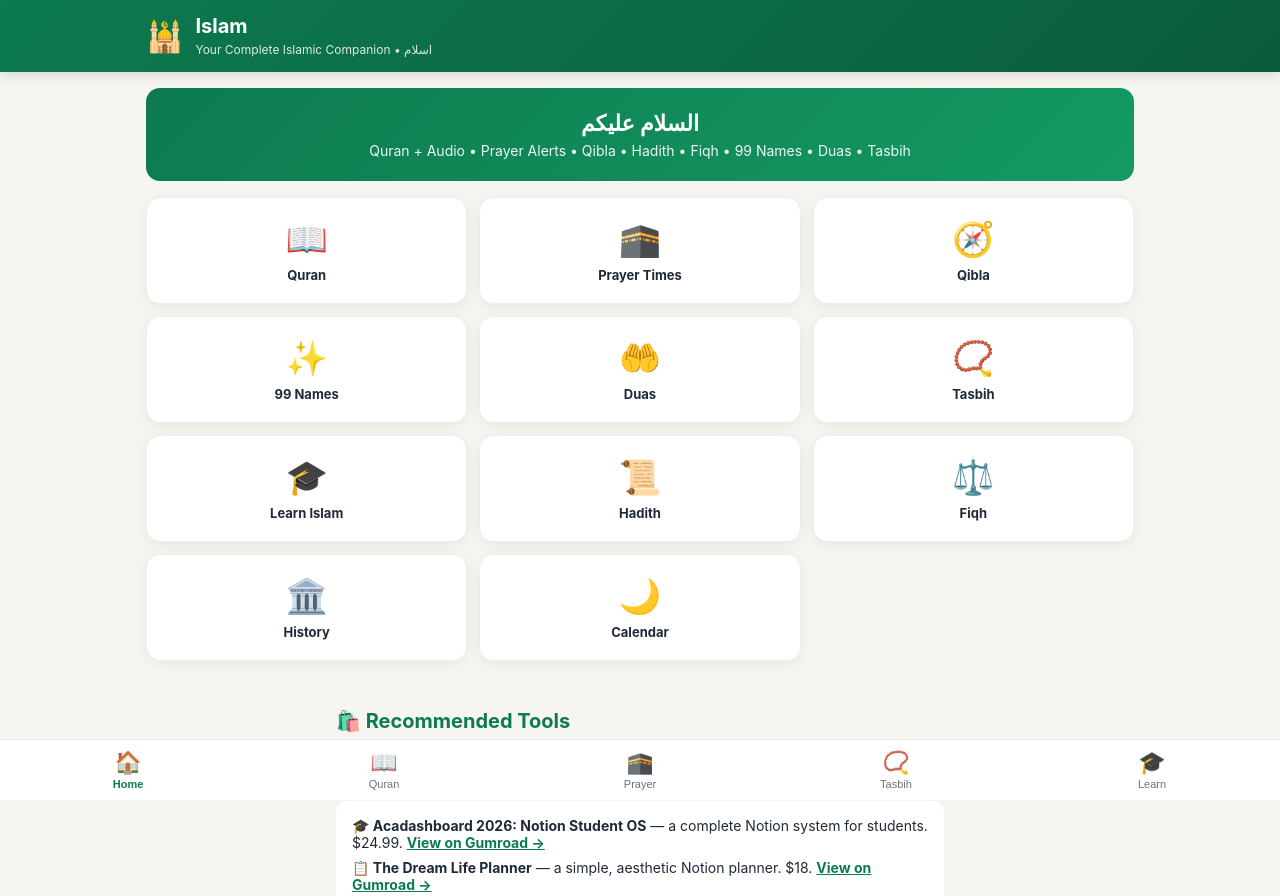
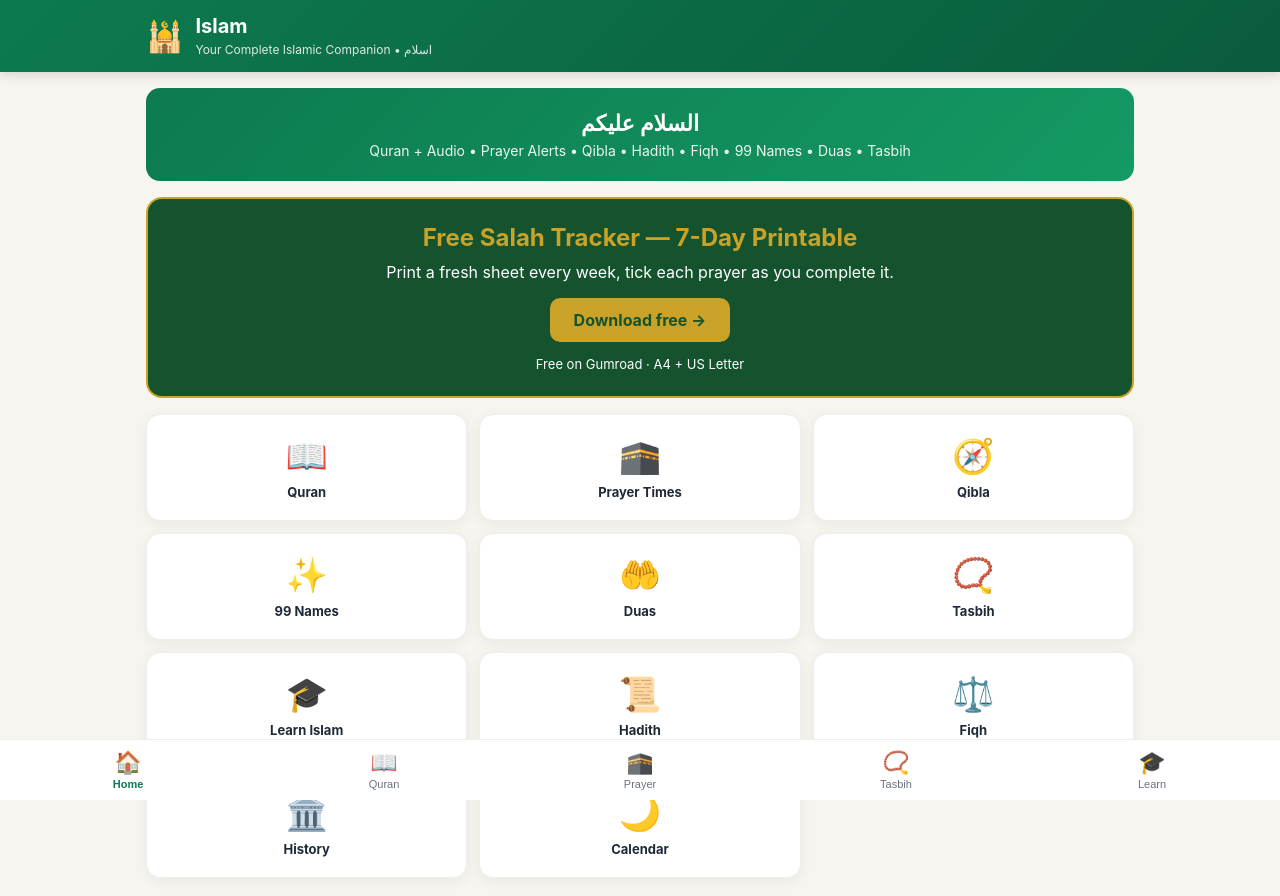
Before and after one commit to DrSAhmad/islam, a plain HTML site: page index.html in a window 1280 px wide. Shown: the top 896 px of the page. Drawn offline with Linux system fonts and the light colour scheme; a web font is replaced by a local one.

Commit message:
Add free Salah Tracker block
Added a free Salah tracker section with download link.

```diff
--- a/index.html
+++ b/index.html
@@ -98,7 +98,7 @@ footer{text-align:center;color:var(--muted);font-size:12px;padding:20px}
 <!-- HOME -->
 <div class="sec on" id="s-home">
 <div class="hero"><h2>السلام علیکم</h2><p>Quran + Audio • Prayer Alerts • Qibla • Hadith • Fiqh • 99 Names • Duas • Tasbih</p></div>
-<div class="hijri" id="hijri"></div>
+<div style="background:#14532d;color:#fff;text-align:center;padding:24px 20px;border-radius:16px;margin:16px 0;border:2px solid #c9a227;"> <h2 style="color:#c9a227;margin:0 0 10px;font-size:24px;">Free Salah Tracker — 7-Day Printable</h2> <p style="margin:0 0 16px;font-size:16px;">Print a fresh sheet every week, tick each prayer as you complete it.</p> <a href="https://mindfuldesignes.gumroad.com/l/nxnfgx" style="display:inline-block;background:#c9a227;color:#14532d;font-weight:700;padding:12px 24px;border-radius:10px;text-decoration:none;font-size:16px;">Download free →</a> <p style="margin:14px 0 0;font-size:13px;">Free on Gumroad · A4 + US Letter</p> </div> <div class="hijri" id="hijri"></div>
 <div class="grid">
 <div class="card" onclick="go('quran')"><div class="ic">📖</div><b>Quran</b></div>
 <div class="card" onclick="go('prayer')"><div class="ic">🕋</div><b>Prayer Times</b></div>
```
